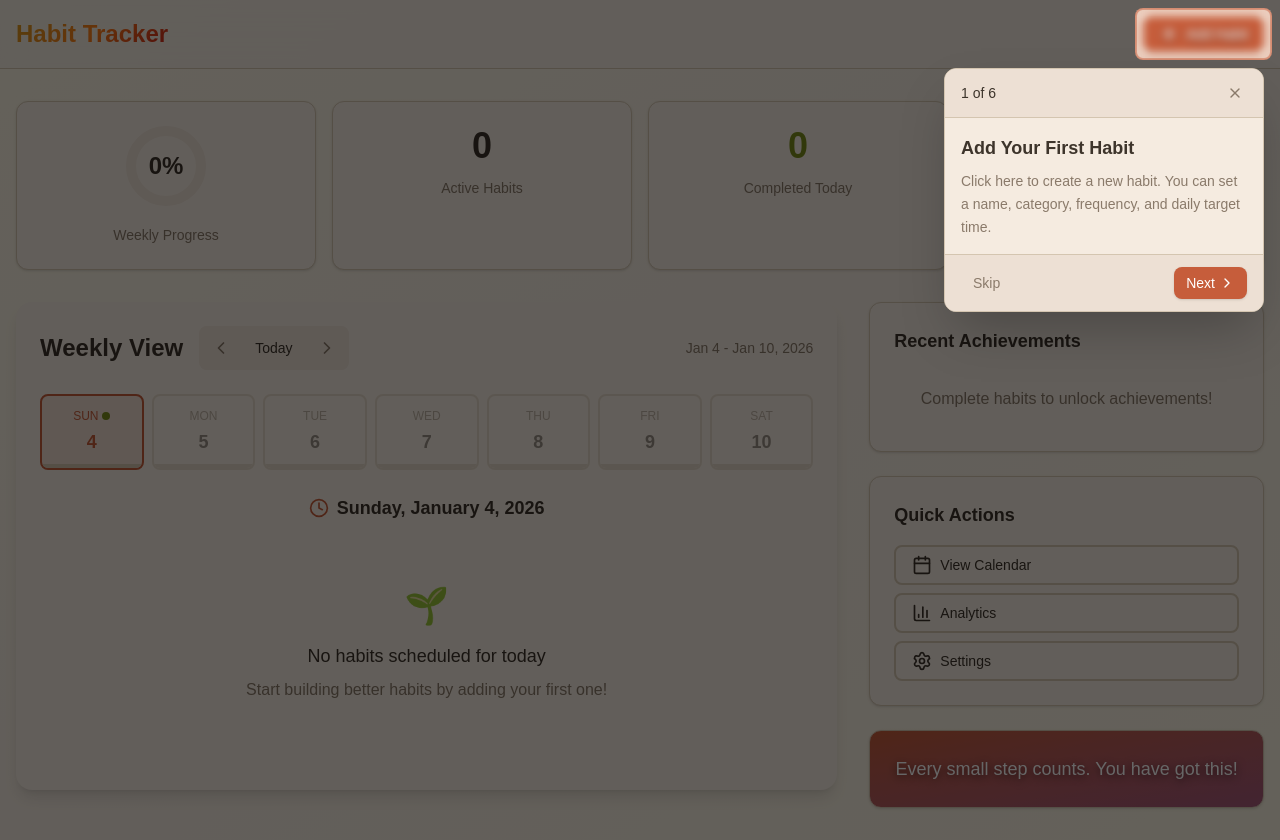
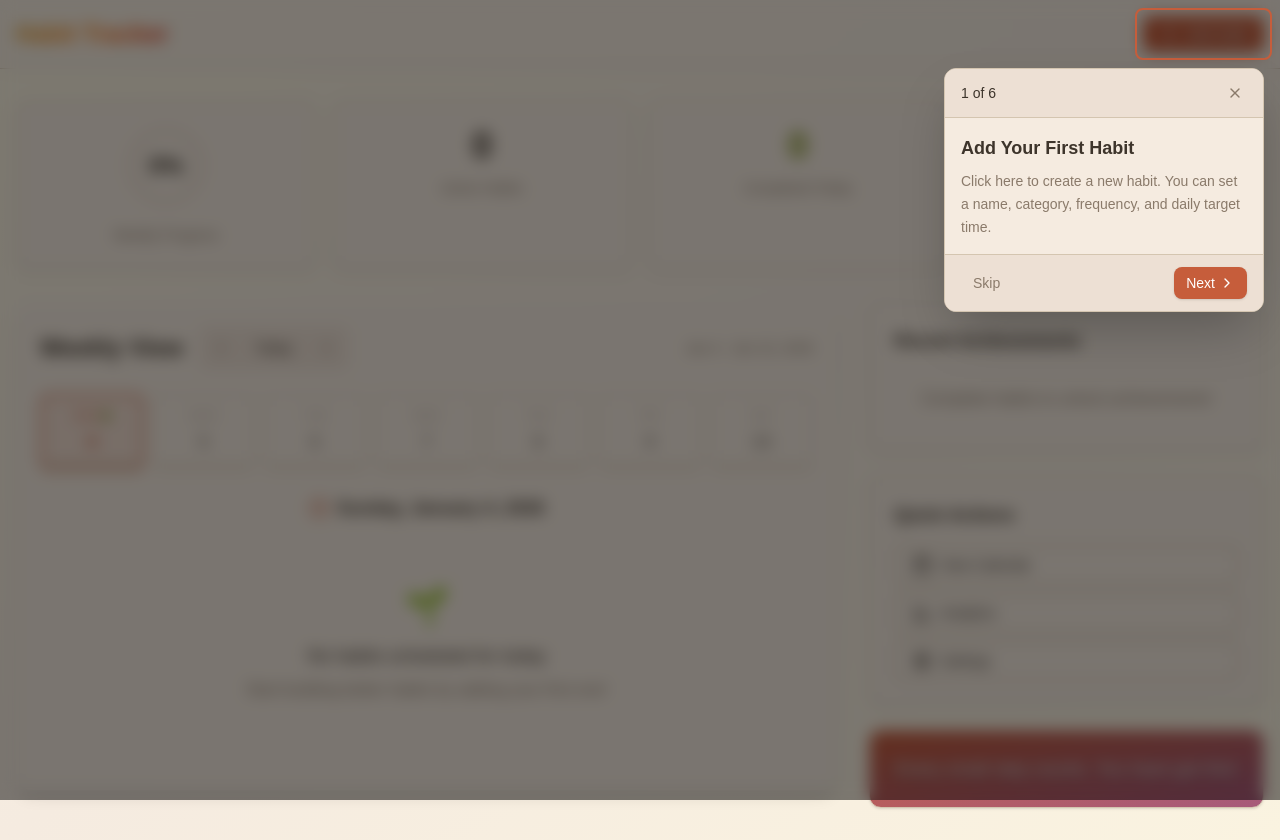
Before and after one commit to leftgrass/Habit-Tracker, a Next.js app: page / in a window 1280 px wide. Built offline with nearby package versions, Linux system fonts and the light colour scheme.

Commit message:
Fix tour overlay - dim site, clear highlight

```diff
--- a/components/tour/Tour.tsx
+++ b/components/tour/Tour.tsx
@@ -147,22 +147,18 @@ export function Tour() {
 
   return (
     <>
+      <div className="fixed inset-0 z-[100] bg-black/50 backdrop-blur-sm" onClick={handleSkip} />
+
       {targetRect && (
         <div
-          className="absolute z-[100]"
+          className="absolute z-[101] border-2 border-[var(--primary)] rounded-lg"
           style={{
             top: targetRect.top - 8,
             left: targetRect.left - 8,
             width: targetRect.width + 16,
             height: targetRect.height + 16,
           }}
-        >
-          <div className="absolute inset-0 border-2 border-[var(--primary)] rounded-lg" />
-          <div
-            className="absolute inset-0 rounded-lg shadow-[0_0_0_9999px_rgba(0,0,0,0.6)]"
-            style={{ backdropFilter: 'blur(4px)' }}
-          />
-        </div>
+        />
       )}
 
       <motion.div
```
